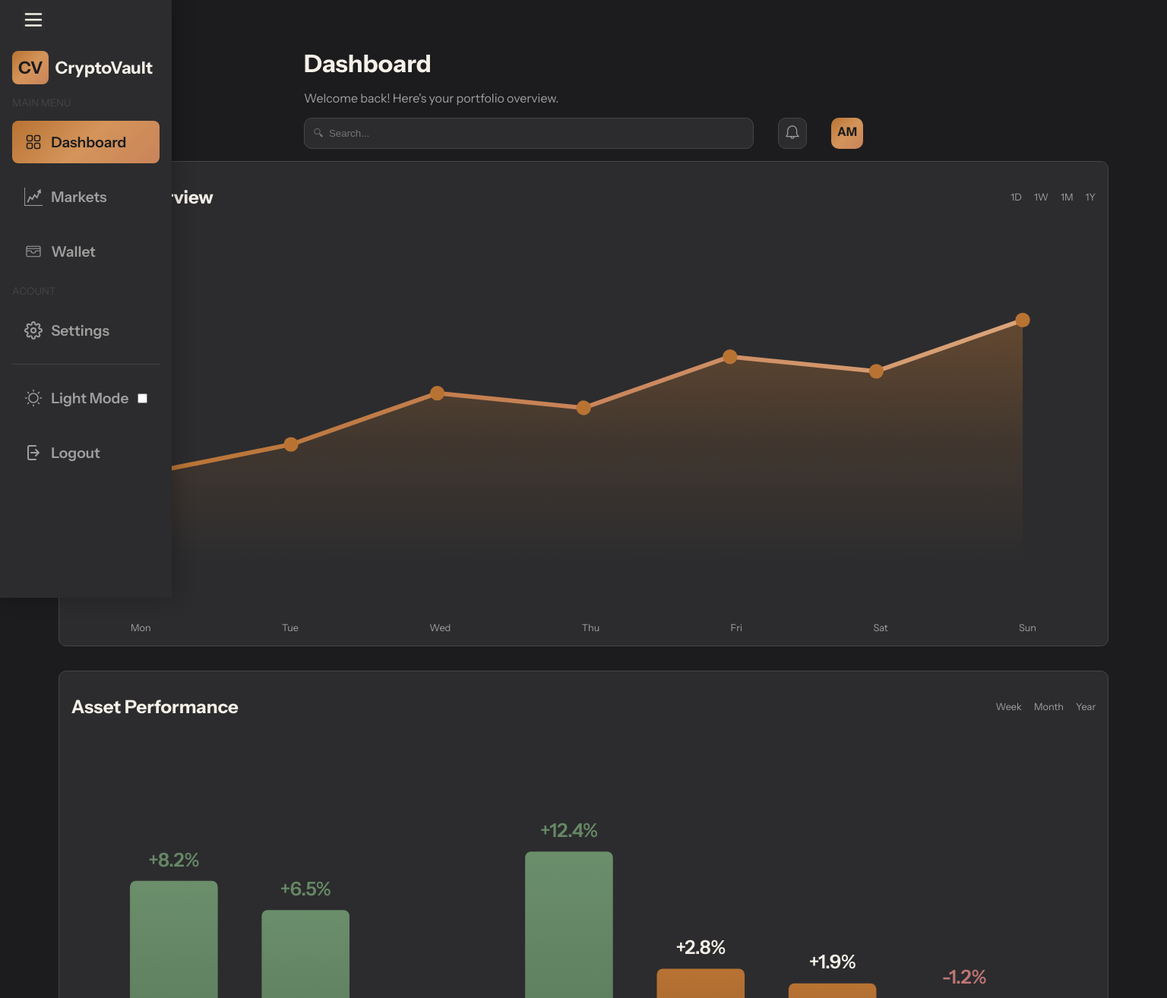
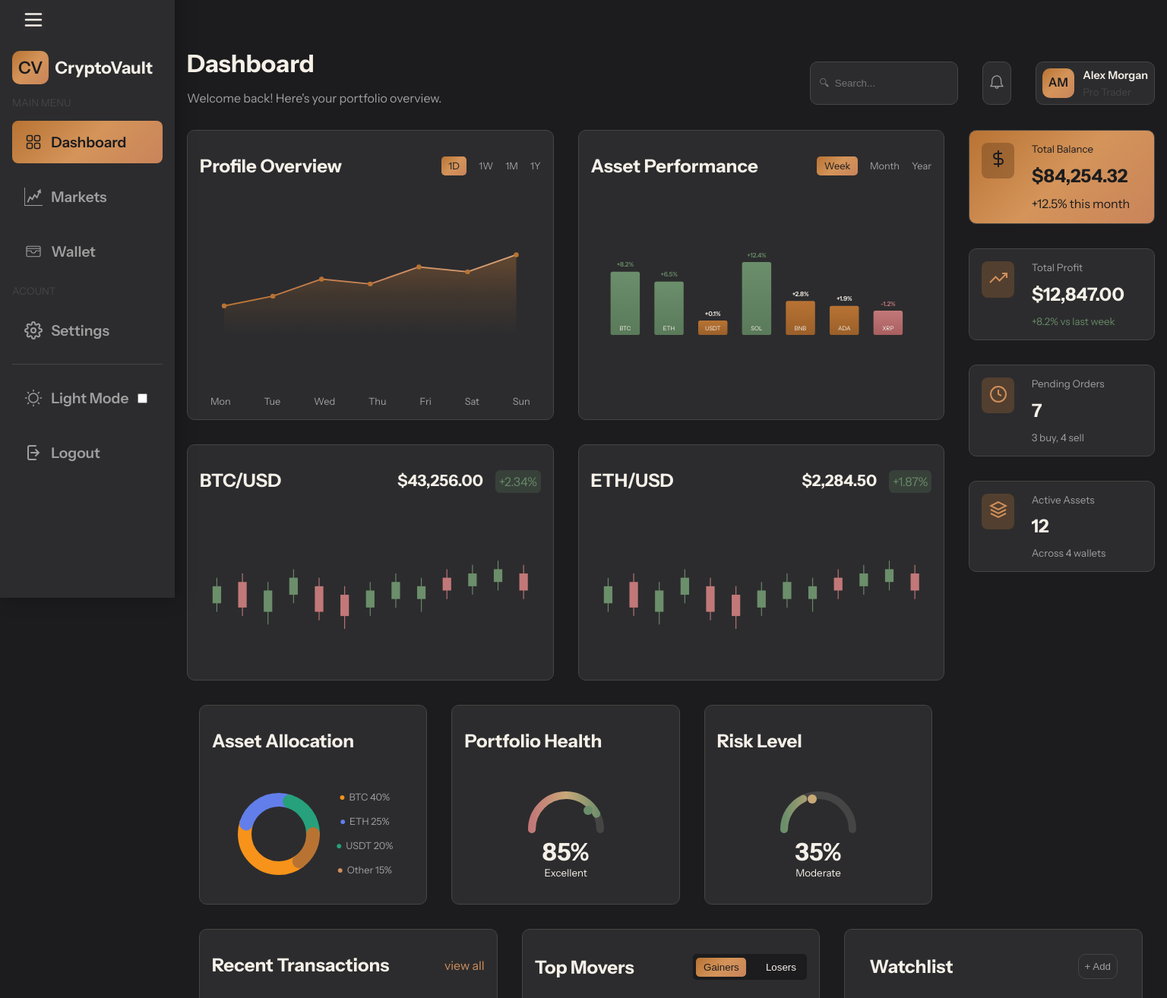
Before and after one commit to 1anwar1/gdg-frontend-track, a plain HTML site: page 03-cryptovault-dashboard/index.html in a window 1536 px wide. Shown: the part 13-1327 px from the top of the page at 76% size. Drawn offline with Linux system fonts and the light colour scheme.

Commit message:
finish dashboard responsive design

```diff
--- a/03-cryptovault-dashboard/index.html
+++ b/03-cryptovault-dashboard/index.html
@@ -43,7 +43,7 @@
     <label for="nav-btn" class="overlay"></label>
     <nav class="sidebar">
         <div class="sidebar-title">
-          <div class="sidebar-icon">CV</div>
+          <div class="colored-icon">CV</div>
           <div>CryptoVault</div>
         </div>
 
@@ -180,9 +180,10 @@
     </nav>
     <main>
       <header class="container">
+        <div>
         <h1>Dashboard</h1>
         <p class="welcome-msg">Welcome back! Here's your portfolio overview.</p>
-        <div class="header-items">
+        </div><div class="header-items">
           <input type="search" id="search" placeholder=" 🔍︎  Search..." />
           <button class="noti-btn"><svg class="noti-icon"
             fill="currentColor"
@@ -198,16 +199,21 @@
               />
             </g>
           </svg></button>
-
-
-          <div class="profile-icon">AM</div>
+          <div class="alex-profile">
+            <div class="colored-icon">AM</div>
+            <div class="alex-profile-hidden">
+              <span>Alex Morgan</span>
+              <small>Pro Trader</small>
+            </div>
+          </div>
         </div>
       </header>
+      <div class="container cards main-cards">
       <div class="container card profile-overview">
         <div class="title-row">
           <h2>Profile Overview</h2>
           <ul>
-            <li>1D</li>
+            <li class="colored-text">1D</li>
             <li>1W</li>
             <li>1M</li>
             <li>1Y</li>
@@ -314,7 +320,7 @@
         <div class="title-row">
           <h2>Asset Performance</h2>
           <ul>
-            <li>Week</li>
+            <li class="colored-text">Week</li>
             <li>Month</li>
             <li>Year</li>
           </ul>
@@ -586,7 +592,7 @@
           ></line>
         </svg>
       </div>
-      <div class="container card btc/usd">
+      <div class="container card btc-usd">
         <div class="title-row">
           <h2>BTC/USD</h2>
           <div class="card-nums">
@@ -715,7 +721,7 @@
           <rect x="375" y="25" width="10" height="20" fill="#c27878"></rect>
         </svg>
       </div>
-      <div class="container card eth/usd">
+      <div class="container card eth-usd">
         <div class="title-row">
           <h2>ETH/USD</h2>
           <div class="card-nums">
@@ -843,9 +849,12 @@
           <rect x="375" y="25" width="10" height="20" fill="#c27878"></rect>
         </svg>
       </div>
+    </div>
 
+    <div class="container  cards second-cards">
       <div class="container card asset-allocation">
-        <h2>Asset Allocation</h2>
+        <h2 >Asset Allocation</h2>
+        <div class="asset-info">
         <svg class="donut-chart" viewBox="0 0 120 120">
           <circle
             cx="60"
@@ -893,11 +902,11 @@
           ></circle>
         </svg>
         <ul class="dot-list">
-          <li>BTC 40%</li>
-          <li>ETH 25%</li>
-          <li>USDT 20%</li>
-          <li>Other 15%</li>
-        </ul>
+          <li><span class="btc-dot dot">⏺</span> BTC 40%</li>
+          <li><span class="eth-dot dot">⏺</span> ETH 25%</li>
+          <li><span class="usdt-dot dot">⏺</span> USDT 20%</li>
+          <li><span class="other-dot dot">⏺</span> Other 15%</li>
+        </ul></div>
       </div>
       <div class="container card portfolio-health">
         <h2>Portfolio Health</h2>
@@ -970,7 +979,8 @@
         </svg>
         <span class="card-percent">35%</span>
         <small>Moderate</small>
-      </div>
+      </div></div>
+      <div class="container cards third-cards">
       <div class="container card card-row total-balance">
         <div class="card-icon"><svg
           width="24"
@@ -1036,8 +1046,9 @@
           <span class="big-value">12</span>
           <small class="small-summary">Across 4 wallets</small>
         </div>
-      </div>
+      </div></div>
 
+      <div class="container cards fourth-cards">
       <div class="container card recent-transactions">
         <div class="title-row">
           <h2>Recent Transactions</h2>
@@ -1132,7 +1143,7 @@
         <div class="title-row">
           <h2>Top Movers</h2>
           <ul>
-            <li><button class="gainers-btn">Gainers</button></li>
+            <li><button class="colored-text">Gainers</button></li>
             <li><button class="losers-btn">Losers</button></li>
           </ul>
         </div>
@@ -1278,7 +1289,7 @@
       <polyline points="0,14 8,12 16,15 24,10 32,8 40,6 50,9" fill="none" stroke="#6b8e6b" stroke-width="1.5"></polyline>
     </svg>
   </div>
-</div>
+</div></div>
 
     </main>
     <hr>
--- a/03-cryptovault-dashboard/style.css
+++ b/03-cryptovault-dashboard/style.css
@@ -31,6 +31,13 @@ main {
   padding-top: 4.8rem;
 }
 
+.container {
+  /* max-width: 768px; */
+  padding: 0 1rem;
+  margin: 0 auto;
+  width: 100%;
+}
+
 a{
  text-decoration: none;
 }
@@ -53,19 +60,30 @@ a{
   background-color: var(--GREY);
   fill: var(--LIGHTGREY);
 }
-.profile-icon {
+.colored-icon {
   background: linear-gradient(135deg, #b87333 0%, #d4945a 50%, #c9845a 100%);
   color: var(--BLACK);
   padding: 0.5rem;
   border-radius: 10px;
-  font-weight: bold;
+  font-weight: 600;
 }
+
+:root:has(#checkbox:checked) {
+  --WHITE: #1c1c1e;
+  --LIGHTGREY: #6b6b6b;
+  --MIDGREY: #c9c9c9;
+  --GREY: #ffffff;
+  --BLACK: #f5f0e8;
+}
+
+
 
 #nav-btn {
   display: none;
 }
 .sidebar {
   display: flex;
+  width: 230px;
   flex-direction: column;
   position: fixed;
   height: 100vh;
@@ -103,12 +121,7 @@ a{
   font-weight: bolder;
   font-size: 1.4rem;
 }
-.sidebar-icon{
-  padding: 0.5rem;
-  background: linear-gradient(135deg, #b87333 0%, #d4945a 50%, #c9845a 100%);
-  color: var(--BLACK);
-  border-radius: 0.5rem;
-}
+
 
 .sidebar a {
 display: flex;
@@ -124,6 +137,11 @@ flex-direction: row;
   color: var(--LIGHTGREY);
   font-weight: 600;
   font-size: 1.2rem;
+}
+.cards{
+  display: flex;
+  flex-direction: column;
+  align-items: center;
 }
 
 .dashboard{
@@ -146,15 +164,11 @@ ul {
   color: var(--LIGHTGREY);
   font-size: 0.8rem;
   flex-wrap: wrap;
+  align-items: center;
 }
 
 
-.container {
-  max-width: 768px;
-  padding: 0 1rem;
-  margin: 0 auto;
-  width: 100%;
-}
+
 .header-items {
   display: flex;
   flex-direction: row;
@@ -162,7 +176,9 @@ ul {
   flex-wrap: wrap;
 }
 
-
+.alex-profile-hidden{
+  display: none;
+}
 
 
 .title-row{
@@ -187,7 +203,6 @@ main{
   border: 0.1px solid var(--MIDGREY);
   border-radius: 10px;
   margin: 1rem;
-  max-width: 90%;
   gap: 5rem;
 }
 .profile-overview{
@@ -224,17 +239,34 @@ main{
 .asset-allocation{
   gap: 2rem;
 }
+.asset-info{
+  display: flex;
+  flex-direction: column;
+  align-items: center;
+  padding-bottom: 2rem;
+}
 .dot-list{
-  list-style-type: disc;
-  align-self: center;
+  list-style: none;
   flex-direction: column;
-  margin-bottom: 2rem;
+}
+.dot{
+  padding-right: 0.2rem;
+}
+.btc-dot{
+    color: #f7931a;
+
+}
+.eth-dot{
+  color: #627eea;
+}
+.usdt-dot{
+  color: #26a17b;
+}
+.other-dot{
+  color: var(--GOLD);
 }
 
-.dot-list li::marker {
-  font-size: 1.4rem;
-  color: green;
-}
+
 .portfolio-health, .risk-level{
   display: flex;
   align-items: center;
@@ -412,10 +444,11 @@ hr{
 button{
   border: 0px;
 }
-.gainers-btn{
+.colored-text{
   padding: 0.3rem 0.6rem 0.3rem 0.6rem;
   background: linear-gradient(135deg, #b87333 0%, #d4945a 50%, #c9845a 100%);
   border-radius: 0.3rem;
+  color: var(--BLACK);
 }
 .losers-btn{
   padding: 0.3rem 0.6rem 0.3rem 0.6rem;
@@ -466,13 +499,159 @@ footer{
 
 @media (min-width: 640px) {
   .asset-allocation{
+    gap: 3rem;
+  }
+  .asset-info{
     flex-direction: row;
+    align-self: center;
+    gap: 1rem;
   }
 
+.dot-list{
+  list-style: none;
+  flex-direction: column;
 }
-@media (min-width: 1200px) {
+  .alex-profile{
+    display: flex;
+    flex-direction: row;
+    background-color: var(--GREY);
+    padding: 0.5rem;
+    border: 0.1px solid var(--MIDGREY);
+    border-radius: 10px;
+    gap: 0.7rem;
+  }
+  .alex-profile-hidden span{
+    font-weight: 600;
+    font-size: 0.9rem;
+    color: var(--WHITE);
+  }
+  .alex-profile-hidden{
+    display: flex;
+    flex-direction: column;
+    gap: 0.3rem;
+    color: var(--MIDGREY);
+
+  }
+}
+@media (min-width: 1024px) {
+
   .sidebar {
     transform: translateX(0);
   }
 
+  main{
+    display: grid;
+    padding-left: 230px;
+  }
+  header{
+    display: flex;
+    flex-direction: row;
+    align-items: center;
+    justify-content: space-between;
+    gap: 1rem;
+  }
+  .second-cards{
+    display: flex;
+    flex-direction: row;
+    align-items: stretch;
+  }
+  .third-cards{
+    display: grid;
+    grid-template-columns: 1fr 1fr;
+
+  }
+  .third-cards .card{
+    width: auto;
+  }
+
+  .fourth-cards{
+    display: grid;
+    grid-template-columns: 1fr 1fr;
+  }
+  .fourth-cards .card{
+    width: auto;
+
+  }
+  .recent-transactions{
+    align-self: stretch;
+  }
+  .watchlist{
+    grid-column: span 2;
+  }
+
+
 }
+
+@media (min-width:1200px) {
+  .main-cards{
+    display: grid;
+    grid-template-columns: 1fr 1fr;
+  }
+  .main-cards .card{
+    width: auto;
+    align-self: stretch;
+  }
+
+
+}
+
+@media (min-width:1400px){
+
+
+  main{
+    display: grid;
+    grid-template-columns: 1fr auto;
+    grid-template-rows: auto auto auto auto auto;
+  }
+  header {
+    grid-column: span 2;
+  }
+
+  .profile-overview{
+    grid-column: 1;
+    grid-row: 1;
+  }
+  .btc-usd{
+    grid-column: 1;
+    grid-row: 2;
+  }
+  .asset-perf{
+    grid-row: 1;
+    grid-column: 2;
+  }
+  .eth-usd{
+    grid-row: 2;
+    grid-column: 2;
+  }
+  .main-cards{
+    padding: 0;
+  }
+  .second-cards{
+    grid-column: 1;
+    grid-row: 3;
+  }
+  .third-cards{
+    display: flex;
+    flex-direction: column;
+    align-items: stretch;
+    align-self: self-start;
+    /* max-width: 600px; */
+    grid-column: 2;
+    grid-row: 2;
+    padding: 0;
+  }
+  .fourth-cards{
+    display: flex;
+    flex-direction: row;
+    grid-row: 4;
+    grid-column: span 2;
+    align-items: stretch;
+  }
+  .fourth-cards .container{
+        width: 100%;
+
+  }
+
+
+
+}
```
